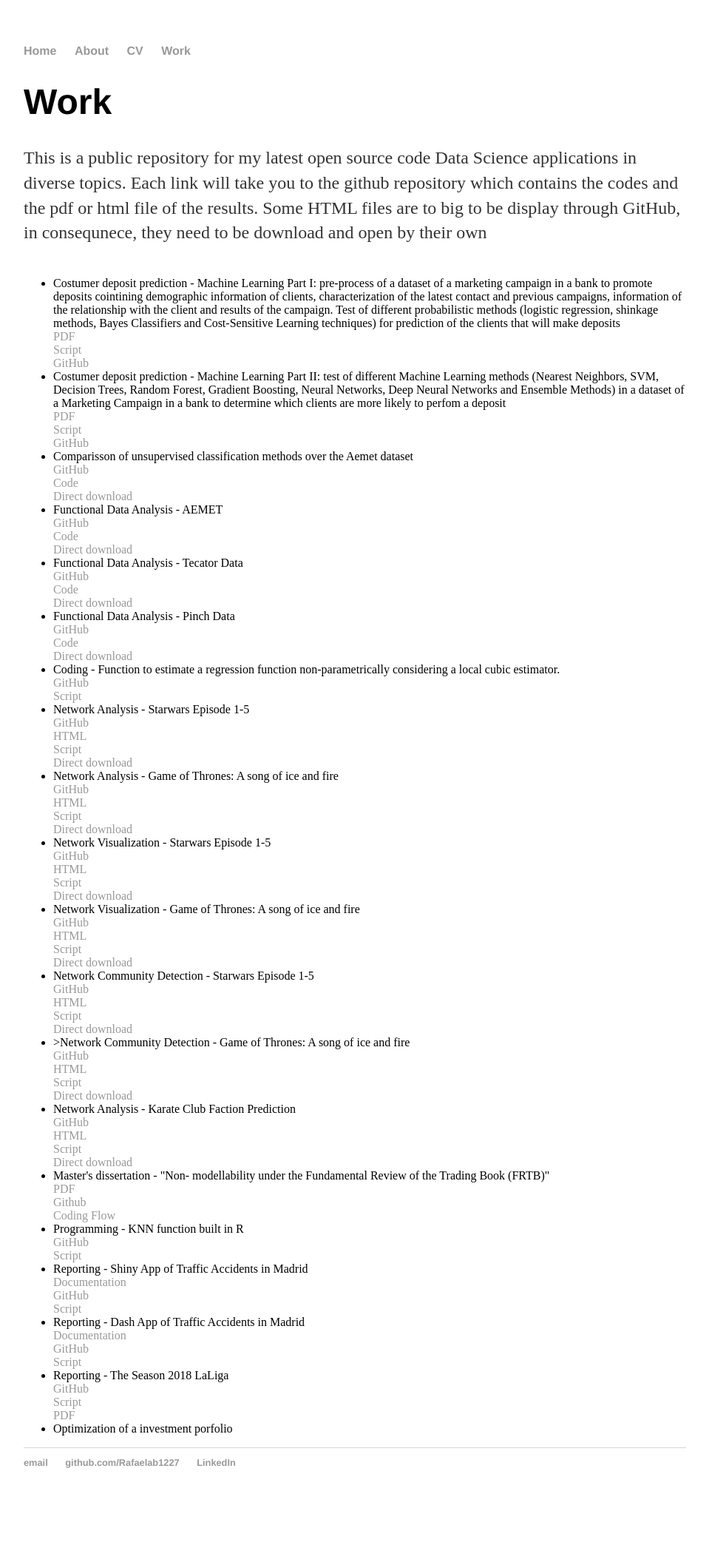
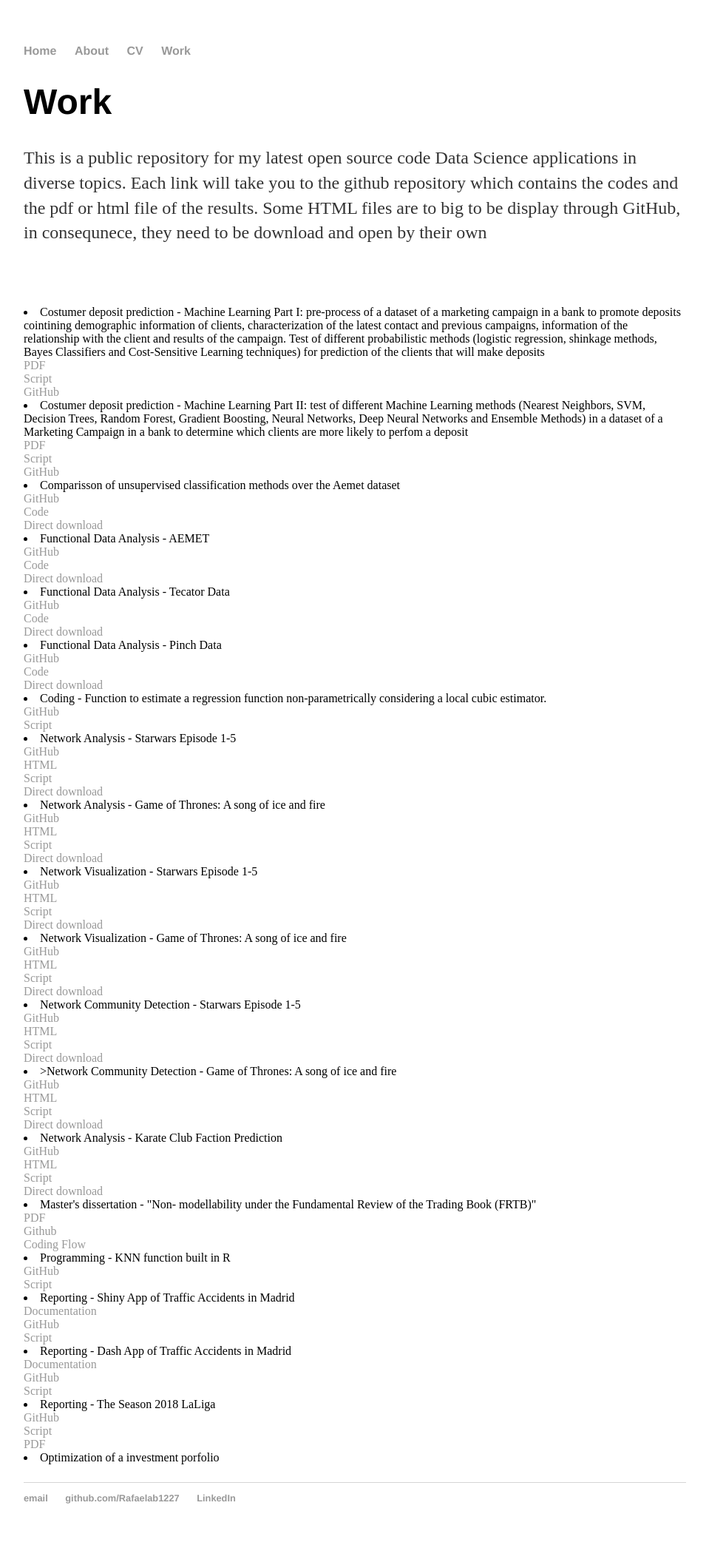
Before and after one commit to Rafaelab1227/Rafaelab1227.github.io, a Jekyll site: the page built from work/index.html, in a window 1280 px wide. Shown: the whole page at 74% size, without its empty margins (160-1119 px from the left). Built offline with Jekyll 4.4.1, drawn with Linux system fonts in a browser that asks for light colours; before the commit the page ends 2044 px from its top, so only the background shows below that.

Commit message:
Update index.html

```diff
--- a/work/index.html
+++ b/work/index.html
@@ -7,7 +7,9 @@ title: work
 	<p>This is a public repository for my latest open source code Data Science applications in diverse topics. Each link will take you to the github repository which
   contains the codes and the pdf or html file of the results. Some HTML files are to big to be display through GitHub, in consequnece, they need to be download and open by their own</p>
 </div>
-	<ul>
+
+<div class="blurb">
+	<p>
 	<br>
 		<li> Costumer deposit prediction - Machine Learning Part I: pre-process of a dataset of a marketing
 			campaign in a bank to promote deposits cointining demographic information of clients,
@@ -127,4 +129,5 @@ title: work
 
 		<li> Optimization of a investment porfolio </li>
 
-</ul>
+</p>
+</div>
```
